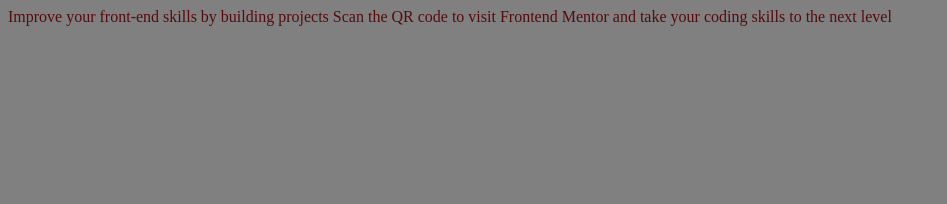
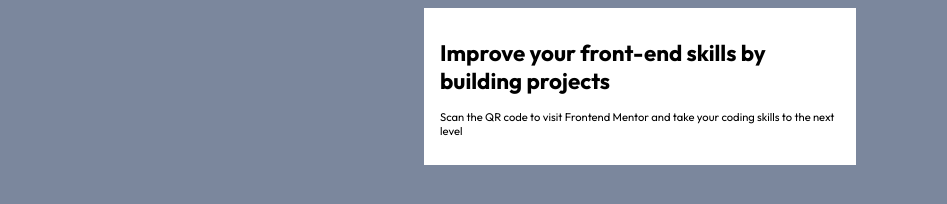
Before and after one commit to CrisN7/qr-component, a plain HTML site: page index.html in a window 1280 px wide. Shown: the whole page, without its empty margins (0-947 px from the left). Drawn offline with Linux system fonts and the light colour scheme.

Commit message:
version desktop terminado

```diff
--- a/css/qr-component.css
+++ b/css/qr-component.css
@@ -1,4 +1,27 @@
+:root {
+    --white: hsl(0, 0%, 100%);
+    --lightgray: hsl(212, 45%, 89%);
+    --grayish-blue: hsl(220, 15%, 55%);
+    --dark-blue: hsl(218, 44%, 22%);
+}
+
 body {
-    background-color: gray;
-    color: rgb(87, 10, 10);
+    background-color: var(--grayish-blue);
+    /* color: rgb(87, 10, 10); */
+    font-size: 15px;
+    font-family: 'Outfit', sans-serif;
 }
+
+main {
+    max-width: 400px;
+    width: 100%;
+    margin: auto;
+    padding: 1rem;
+    font-size: .7rem;
+    background-color: var(--white);
+}
+
+#top {
+    width: 100%;
+    height: ;
+}
--- a/index.html
+++ b/index.html
@@ -6,13 +6,23 @@
   <link rel="stylesheet" type="text/css" href="css/qr-component.css">
   <link rel="icon" type="image/png" sizes="32x32" href="./images/favicon-32x32.png">
 
+  <link rel="preconnect" href="https://fonts.googleapis.com">
+  <link rel="preconnect" href="https://fonts.gstatic.com" crossorigin>
+  <link href="https://fonts.googleapis.com/css2?family=Outfit:wght@400;700&display=swap" rel="stylesheet">
+
   <title>Frontend Mentor | QR code component</title>
 </head>
 <body>
+  <main>
+    <div id="top"></div>
+    <div id="bottom">
+      <h1>Improve your front-end skills by building projects</h1>
+      <p>Scan the QR code to visit Frontend Mentor and take your coding skills to the next level</p>
+    </div>
+  </main>
 
-  Improve your front-end skills by building projects
 
-  Scan the QR code to visit Frontend Mentor and take your coding skills to the next level
+
 
 </body>
 </html>
```
Also changed, not shown: design/desktop-design.jpg (added), design/desktop-preview.jpg (added), design/mobile-design.jpg (added), images/favicon-32x32.png (added), images/image-qr-code.png (added), 4 other files.
